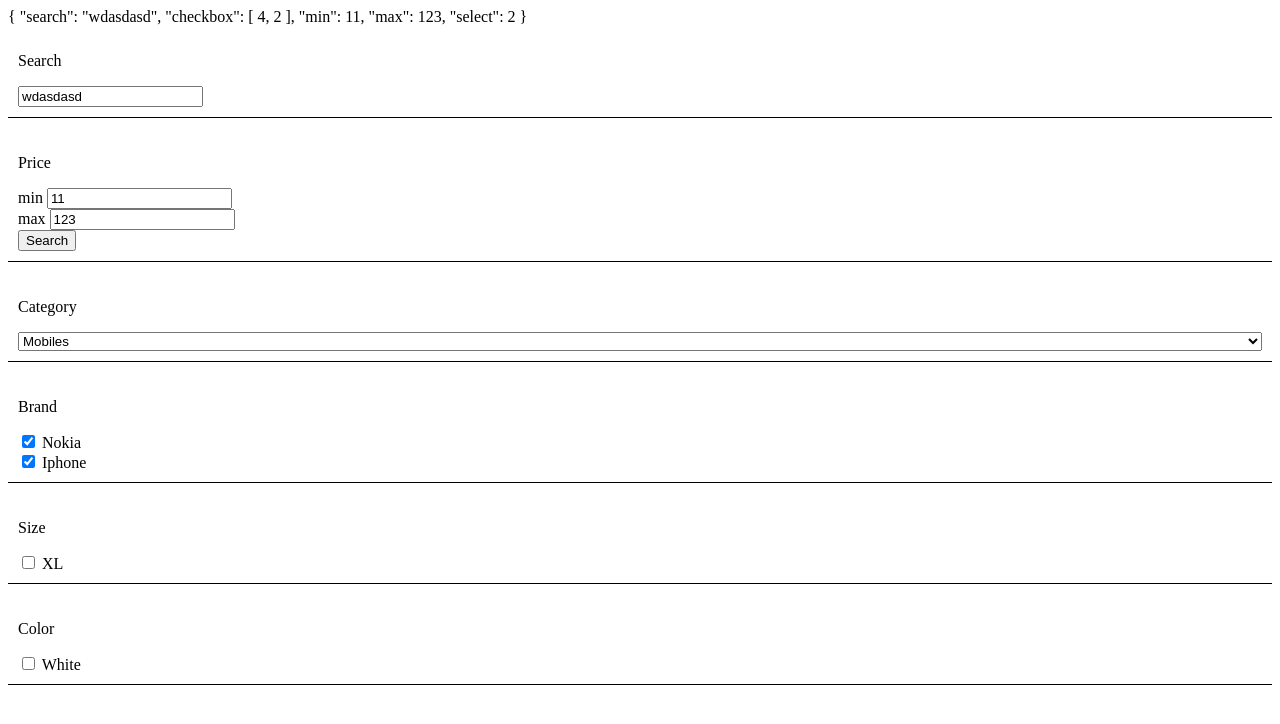
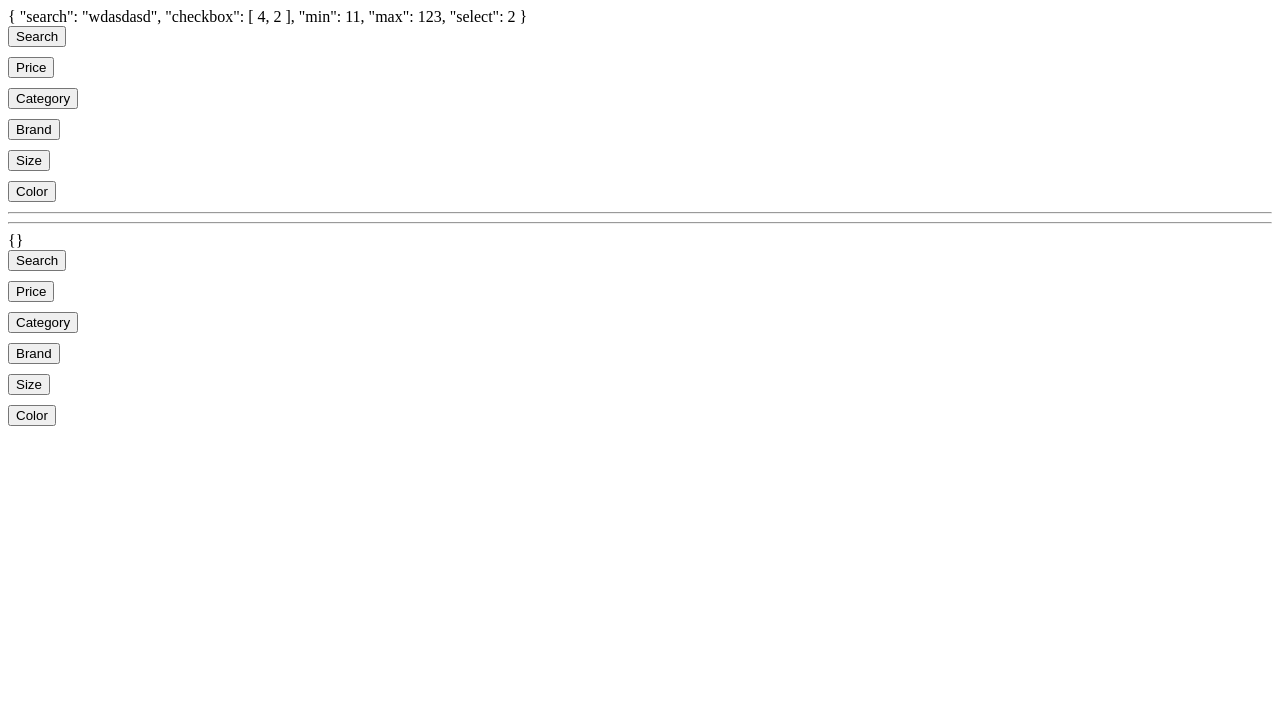
Before and after one commit to MostafaElGamal/vue-dynamic-filters, a Vue app: page / in a window 1280 px wide. Shown: the top 724 px of the page. Built offline with nearby package versions, Linux system fonts and the light colour scheme.

Commit message:
finish the collapse in the package

```diff
--- a/src/App.vue
+++ b/src/App.vue
@@ -11,14 +11,17 @@
         @testMethod="testMethod"
       ></vue-filter>
     </div>
-    <!-- {{ test }}
+
+    <hr />
+    <hr />
+    {{ test }}
 
     <vue-filter
       :filters="filters"
       selectValue="id"
       checkboxValue="id"
       v-model="test"
-    ></vue-filter> -->
+    ></vue-filter>
   </div>
 </template>
 
--- a/src/vue-filter/index.vue
+++ b/src/vue-filter/index.vue
@@ -3,13 +3,18 @@
     <div class="vue-filter__method-one" v-if="methodType == 'm1'">
       <div
         class="vue-filter__filter-holder"
-        v-for="filter in filters"
-        :key="filter.id"
+        v-for="(filter, i) in filters"
+        :key="i"
       >
-        <p class="vue-filter__title">
+        <button
+          @click="toggleFilterMethodOne(i)"
+          class="vue-filter__filter-btn"
+        >
           {{ filter[filterTitleKey] }}
-        </p>
+        </button>
+
         <filter-inputs
+          :id="`vue_filter_method_one_${i + 1}`"
           :filterValue="value"
           :filterType="filter[filterTypeKey]"
           :options="filter[filterOptionsKey]"
@@ -36,10 +41,11 @@
     </div>
     <div class="vue-filter__method-two" v-else>
       <div class="vue-filter__filter-holder">
-        <p class="vue-filter__title">
+        <button @click="toggleFilterMethodTwo" class="vue-filter__filter-btn">
           {{ filter[filterTitleKey] }}
-        </p>
+        </button>
         <filter-inputs
+          :id="`vue_filter_method_two_${_uid}`"
           :filterValue="singleFilterValue"
           :filterType="filter[filterTypeKey]"
           :options="filter[filterOptionsKey]"
@@ -83,7 +89,6 @@ export default {
     value: {
       type: Object,
     },
-
     singleFilterValue: {
       type: Object,
       default: () => ({}),
@@ -256,13 +261,35 @@ export default {
         checkboxValueKey,
       );
     },
+    toggleFilterMethodTwo() {
+      var content = document.getElementById(
+        `vue_filter_method_two_${this._uid}`,
+      );
+      content.classList.toggle("show");
+    },
+    toggleFilterMethodOne(index) {
+      var content = document.getElementById(
+        `vue_filter_method_one_${index + 1}`,
+      );
+      content.classList.toggle("show");
+    },
   },
 };
 </script>
-<style scoped>
-.vue-filter__filter-holder {
-  border-bottom: solid black 1px;
+<style>
+.vue-filter__input-holder {
+  height: 0;
   margin-bottom: 10px;
-  padding: 10px;
+  overflow: hidden;
+  padding: 0 10px;
+  transition: all 0.3s;
+  -webkit-transition: all 0.3s;
+  -moz-transition: all 0.3s;
+  -ms-transition: all 0.3s;
+  -o-transition: all 0.3s;
+}
+.show {
+  height: auto;
+  padding: 10px 10px;
 }
 </style>
```
Also changed, not shown: src/assets/logo.png (deleted).
